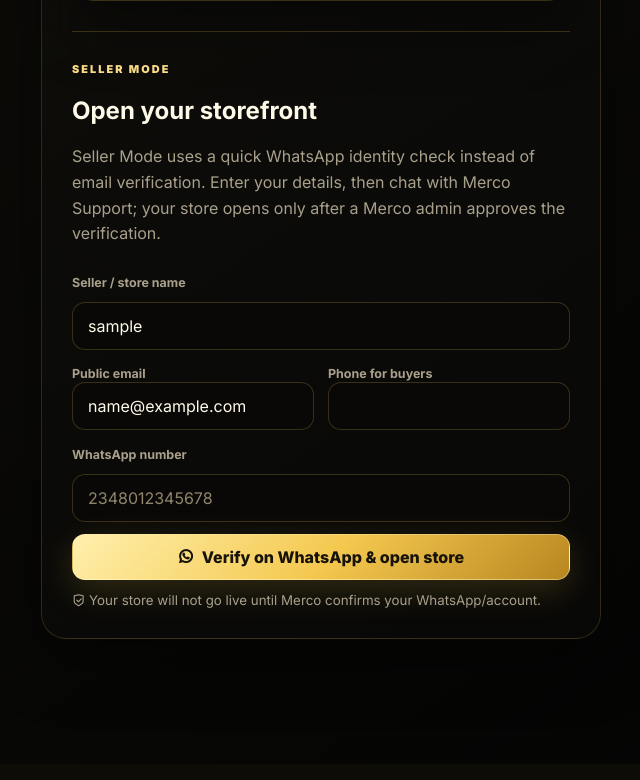
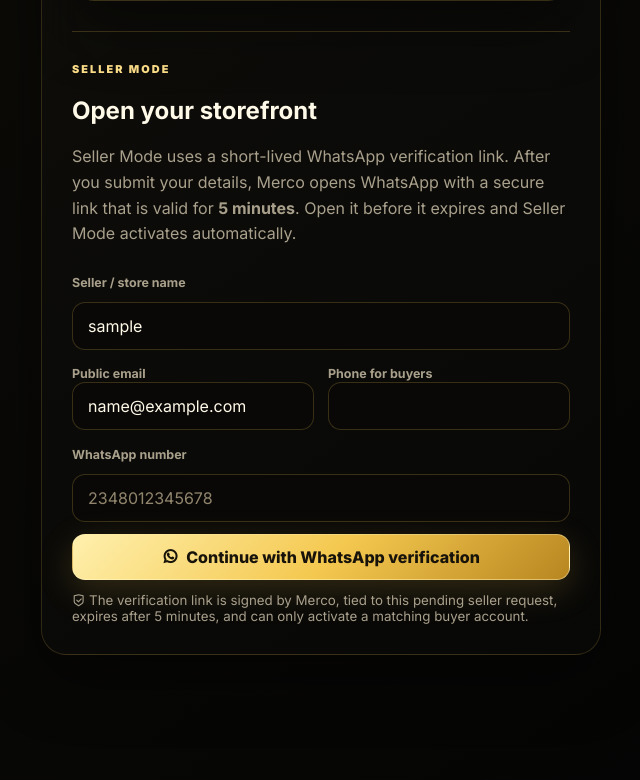
Before and after one commit to Lordave111/Maximise, a Flask app: template templates/settings.html in a window 1280 px wide. Shown: the part 1428-2208 px from the top of the page, without its empty margins (319-959 px from the left). Before the commit the page ends 2067 px from the top, so only its background shows below. Run offline with Flask 3, Linux system fonts and the light colour scheme; the template is opened without the code that fills it, so the values that code supplies are empty; the visitor is signed in with stand-in values (Sample User, id 1); data comes from the database, SQL or seed files in the repository; some libraries are stand-ins or nearby versions.

Commit message:
Update seller verification UI for automatic 5 minute flow

```diff
--- a/templates/settings.html
+++ b/templates/settings.html
@@ -18,16 +18,16 @@
   <hr style="border:0;border-top:1px solid var(--line);margin:30px 0">
   <div class="eyebrow">SELLER MODE</div><h2>Open your storefront</h2>
   {% if current_user.seller_verification_status == 'pending' %}
-    <div class="panel" style="margin-top:18px;border-color:rgba(37,211,102,.35);background:linear-gradient(135deg,rgba(37,211,102,.08),rgba(7,7,6,.65))"><div style="display:flex;gap:14px;align-items:flex-start"><div style="width:46px;height:46px;border-radius:14px;display:grid;place-items:center;background:rgba(37,211,102,.12);color:#25d366;font-size:24px"><i class="ri-whatsapp-line"></i></div><div><div class="eyebrow" style="color:#25d366">VERIFICATION IN PROGRESS</div><h3 style="margin:5px 0 8px">Your WhatsApp verification is waiting</h3><p style="margin:0">Send the prepared message to Merco Support on WhatsApp. A Merco admin will confirm that the account and WhatsApp number belong to you, then approve your seller account.</p></div></div><form method="post" style="margin-top:18px"><input type="hidden" name="action" value="become_seller"><input type="hidden" name="seller_name" value="{{ current_user.pending_seller_name or current_user.username }}"><input type="hidden" name="contact_email" value="{{ current_user.pending_seller_email or current_user.email }}"><input type="hidden" name="phone_number" value="{{ current_user.pending_seller_phone or '' }}"><input type="hidden" name="whatsapp" value="{{ current_user.pending_seller_whatsapp or current_user.whatsapp_number or '' }}"><button class="btn" type="submit"><i class="ri-whatsapp-line"></i> Open WhatsApp again</button></form></div>
+    <div class="panel" style="margin-top:18px;border-color:rgba(37,211,102,.35);background:linear-gradient(135deg,rgba(37,211,102,.08),rgba(7,7,6,.65))"><div style="display:flex;gap:14px;align-items:flex-start"><div style="width:46px;height:46px;border-radius:14px;display:grid;place-items:center;background:rgba(37,211,102,.12);color:#25d366;font-size:24px"><i class="ri-whatsapp-line"></i></div><div><div class="eyebrow" style="color:#25d366">VERIFICATION READY</div><h3 style="margin:5px 0 8px">Open your verification link</h3><p style="margin:0">Merco prepared a WhatsApp message with your secure verification link. Open the link within <strong>5 minutes</strong> and your seller account will be activated automatically. No admin approval or login is required.</p></div></div><form method="post" style="margin-top:18px"><input type="hidden" name="action" value="become_seller"><input type="hidden" name="seller_name" value="{{ current_user.pending_seller_name or current_user.username }}"><input type="hidden" name="contact_email" value="{{ current_user.pending_seller_email or current_user.email }}"><input type="hidden" name="phone_number" value="{{ current_user.pending_seller_phone or '' }}"><input type="hidden" name="whatsapp" value="{{ current_user.pending_seller_whatsapp or current_user.whatsapp_number or '' }}"><button class="btn" type="submit"><i class="ri-whatsapp-line"></i> Open WhatsApp again</button></form></div>
   {% else %}
-    <p>Seller Mode uses a quick WhatsApp identity check instead of email verification. Enter your details, then chat with Merco Support; your store opens only after a Merco admin approves the verification.</p>
+    <p>Seller Mode uses a short-lived WhatsApp verification link. After you submit your details, Merco opens WhatsApp with a secure link that is valid for <strong>5 minutes</strong>. Open it before it expires and Seller Mode activates automatically.</p>
     <form method="post" action="{{ url_for('settings') }}" data-merco-loading>
       <input type="hidden" name="action" value="become_seller"><label class="label">Seller / store name</label><input name="seller_name" value="{{ current_user.username }}" required>
       <div class="two-col"><div><label class="label">Public email</label><input name="contact_email" type="email" value="{{ contact.public_email if contact else current_user.email }}" required></div><div><label class="label">Phone for buyers</label><input name="phone_number" type="tel" value="{{ contact.phone_number if contact else '' }}" required></div></div>
       <label class="label">WhatsApp number</label><input name="whatsapp" value="{{ current_user.whatsapp_number or '' }}" placeholder="2348012345678" required>
-      <button class="btn" type="submit"><i class="ri-whatsapp-line"></i> Verify on WhatsApp & open store</button>
+      <button class="btn" type="submit"><i class="ri-whatsapp-line"></i> Continue with WhatsApp verification</button>
     </form>
-    <small style="display:block;margin-top:12px;color:var(--muted)"><i class="ri-shield-check-line"></i> Your store will not go live until Merco confirms your WhatsApp/account.</small>
+    <small style="display:block;margin-top:12px;color:var(--muted)"><i class="ri-shield-check-line"></i> The verification link is signed by Merco, tied to this pending seller request, expires after 5 minutes, and can only activate a matching buyer account.</small>
   {% endif %}
   {% else %}
   <div class="panel" style="margin-top:28px"><div class="eyebrow">SELLER VERIFIED</div><h2>Your store is live</h2><p><i class="ri-checkbox-circle-line"></i> Your seller account was verified through WhatsApp.</p><p>Public link: <strong>/seller/{{ current_user.seller_slug }}</strong></p><div class="two-col" style="margin-top:18px"><div><small>Public email</small><strong>{{ contact.public_email if contact else current_user.email }}</strong></div><div><small>Phone</small><strong>{{ contact.phone_number if contact else 'Not set' }}</strong></div></div><a class="btn" style="margin-top:18px" href="{{ url_for('seller_page',seller_slug=current_user.seller_slug) }}">View my store <i class="ri-external-link-line"></i></a></div>
```
